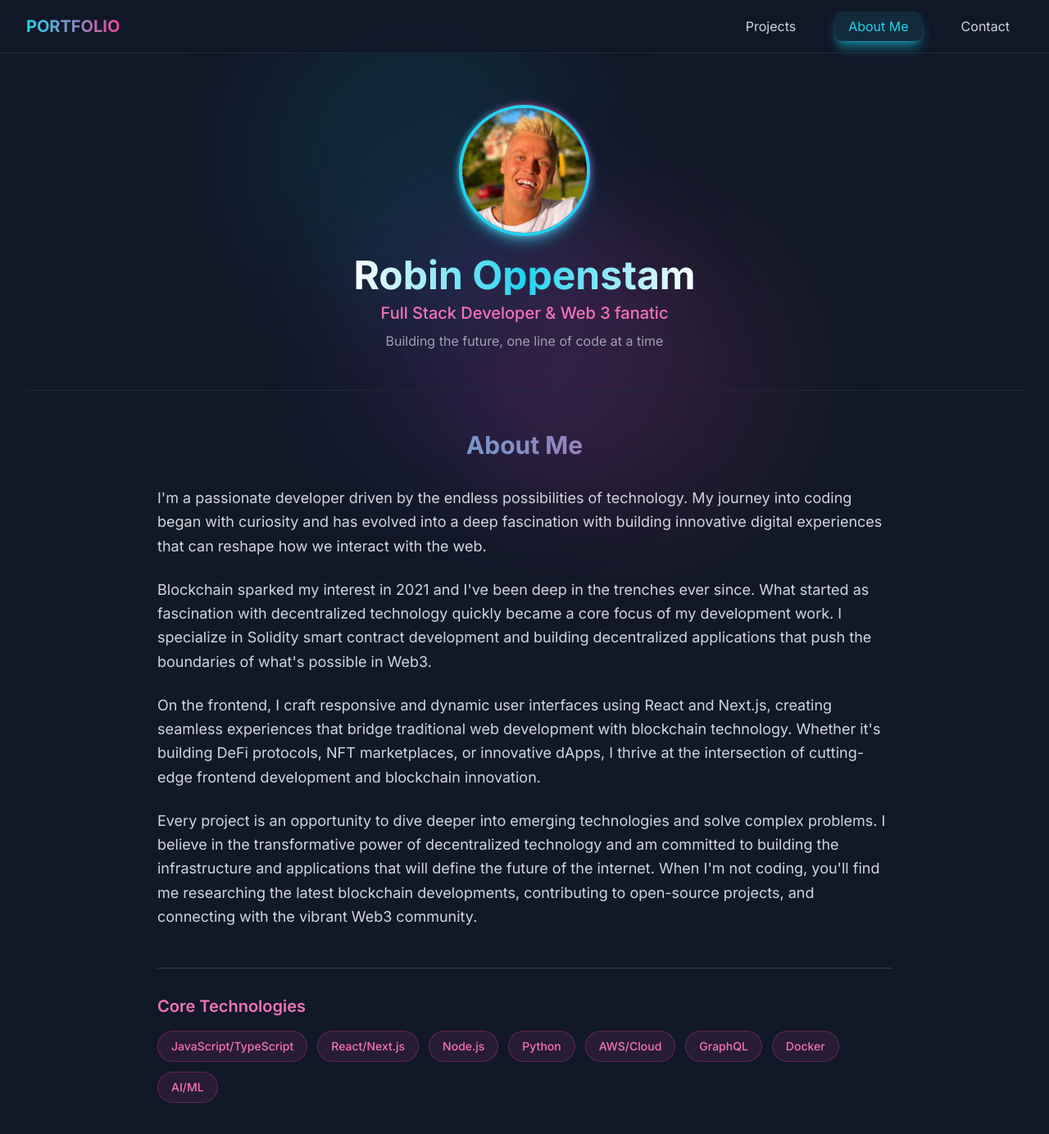
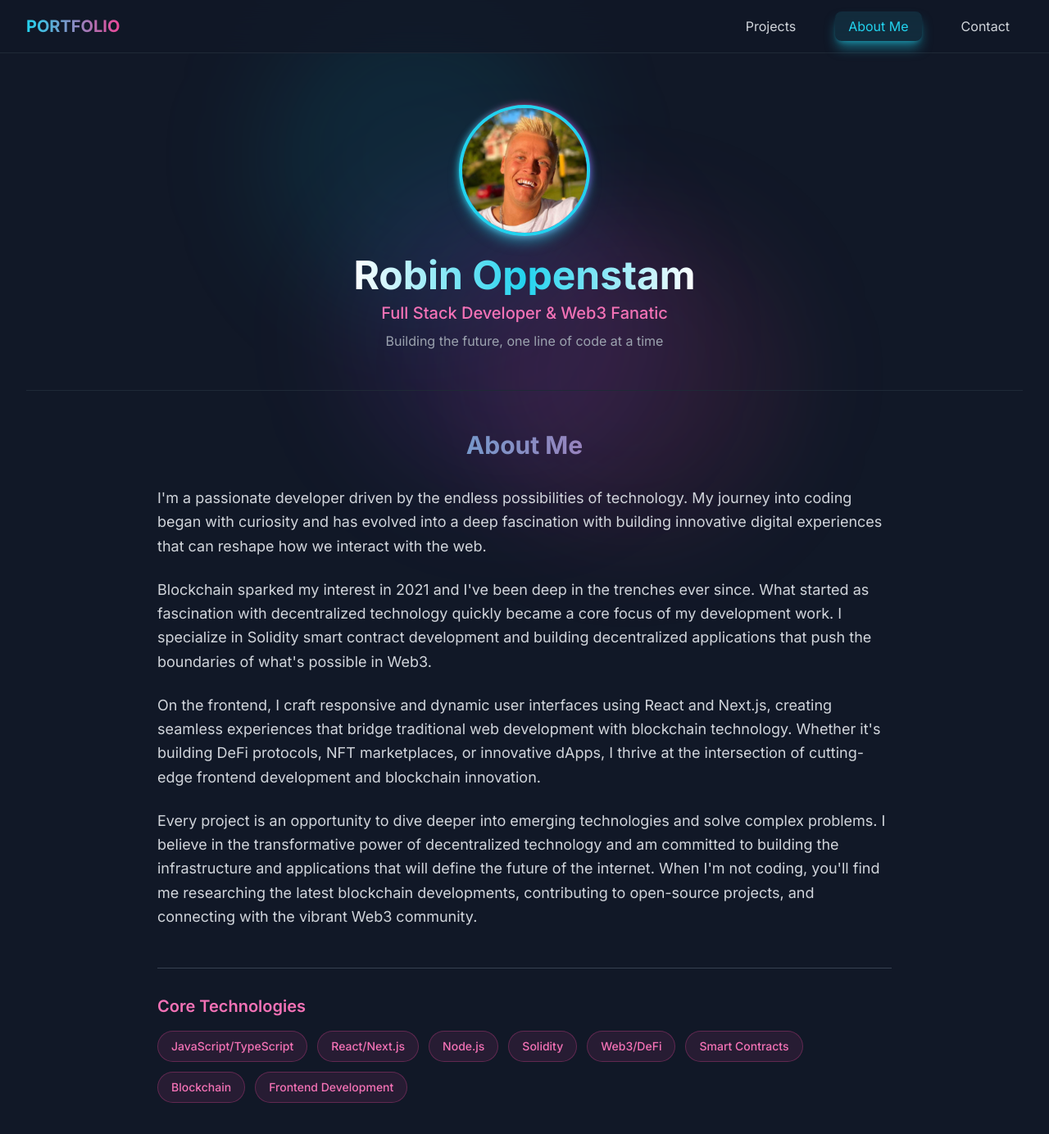
Before and after one commit to RobinOppenstam/portfolio-site, a Next.js app: page /about in a window 1280 px wide. Shown: the top 1384 px of the page at 82% size. Built offline with nearby package versions, Linux system fonts and the light colour scheme.

Commit message:
Initial commit: portfolio-site

```diff
--- a/app/about/page.tsx
+++ b/app/about/page.tsx
@@ -1,8 +1,8 @@
 import Layout from '../components/Layout';
 
 const skills: string[] = [
-  "JavaScript/TypeScript", "React/Next.js", "Node.js", "Python",
-  "AWS/Cloud", "GraphQL", "Docker", "AI/ML"
+  "JavaScript/TypeScript", "React/Next.js", "Node.js", "Solidity",
+  "Web3/DeFi", "Smart Contracts", "Blockchain", "Frontend Development"
 ];
 
 export default function About() {
@@ -15,22 +15,22 @@ export default function About() {
 
         <div className="space-y-6 text-gray-300 text-lg leading-relaxed">
           <p>
-        I'm a passionate developer driven by the endless possibilities of technology. My journey
+            I&apos;m a passionate developer driven by the endless possibilities of technology. My journey
             into coding began with curiosity and has evolved into a deep fascination with building
             innovative digital experiences that can reshape how we interact with the web.
           </p>
 
           <p>
-        Blockchain sparked my interest in 2021 and I've been deep in the trenches ever since.
+            Blockchain sparked my interest in 2021 and I&apos;ve been deep in the trenches ever since.
             What started as fascination with decentralized technology quickly became a core focus
             of my development work. I specialize in Solidity smart contract development and building
-        decentralized applications that push the boundaries of what's possible in Web3.
+            decentralized applications that push the boundaries of what&apos;s possible in Web3.
           </p>
 
           <p>
             On the frontend, I craft responsive and dynamic user interfaces using React and Next.js,
             creating seamless experiences that bridge traditional web development with blockchain
-        technology. Whether it's building DeFi protocols, NFT marketplaces, or innovative dApps,
+            technology. Whether it&apos;s building DeFi protocols, NFT marketplaces, or innovative dApps,
             I thrive at the intersection of cutting-edge frontend development and blockchain innovation.
           </p>
 
@@ -38,7 +38,7 @@ export default function About() {
             Every project is an opportunity to dive deeper into emerging technologies and solve complex
             problems. I believe in the transformative power of decentralized technology and am committed
             to building the infrastructure and applications that will define the future of the internet.
-        When I'm not coding, you'll find me researching the latest blockchain developments, contributing
+            When I&apos;m not coding, you&apos;ll find me researching the latest blockchain developments, contributing
             to open-source projects, and connecting with the vibrant Web3 community.
           </p>
         </div>
--- a/app/components/ProfileSection.tsx
+++ b/app/components/ProfileSection.tsx
@@ -27,7 +27,7 @@ const ProfileSection: React.FC = () => {
             Robin Oppenstam
           </h1>
           <p className="text-xl text-pink-400 font-medium">
-            Full Stack Developer & Web 3 fanatic
+            Full Stack Developer & Web3 Fanatic
           </p>
           <p className="text-gray-400 max-w-md mx-auto">
             Building the future, one line of code at a time
--- a/app/contact/page.tsx
+++ b/app/contact/page.tsx
@@ -35,7 +35,7 @@ export default function Contact() {
           Get In Touch
         </h2>
         <p className="text-gray-300 text-lg mb-12">
-          Ready to collaborate on the next big thing? Let's connect and build something amazing together.
+          Ready to collaborate on the next big thing? Let&apos;s connect and build something amazing together.
         </p>
 
         <div className="space-y-4">
--- a/app/globals.css
+++ b/app/globals.css
@@ -66,6 +66,6 @@
 
   .bg-gradient-to-r, .bg-gradient-to-b {
     -webkit-print-color-adjust: exact;
-    color-adjust: exact;
+    print-color-adjust: exact; /* ✅ Fixed: Updated to new property */
   }
 }
```
Lines whose indentation alone changed are shown as unchanged.
